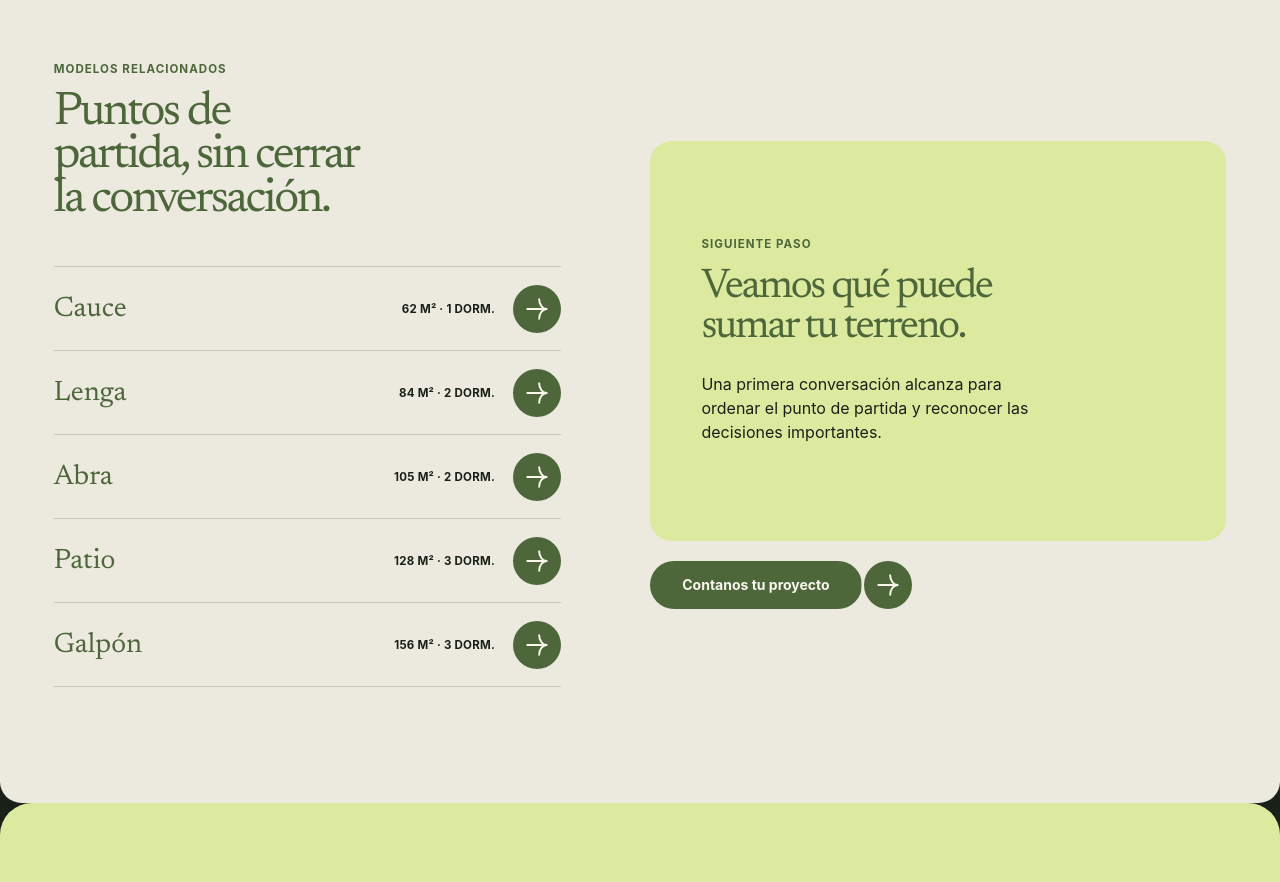
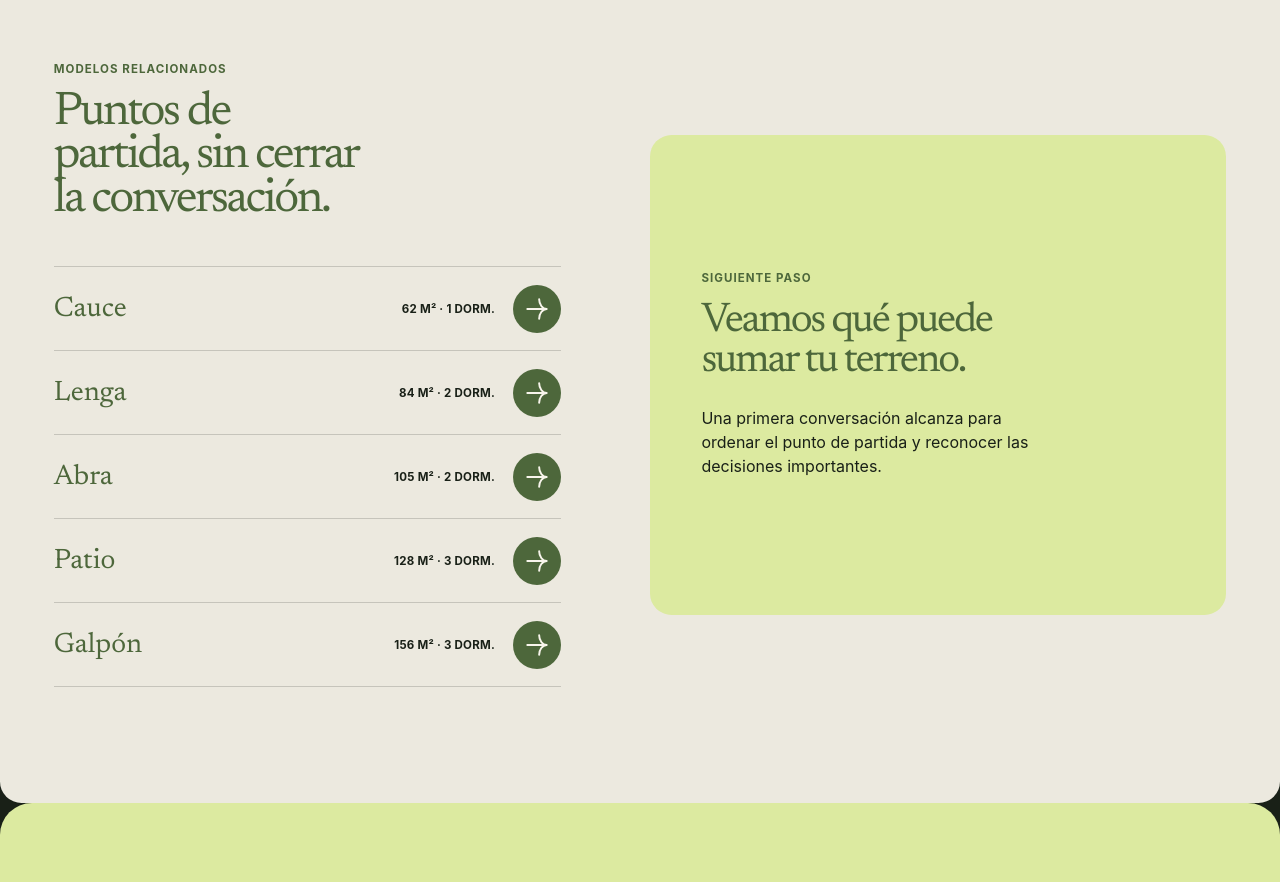
Before and after one commit to muga-system/hospitalidades-linde, an Astro site: page /soluciones/vivienda-permanente in a window 1280 px wide. Shown: the part 4600-5482 px from the top of the page. Built offline with nearby package versions, Linux system fonts and the light colour scheme; Astro itself is replaced by a stand-in of ours; a web font is replaced by a local one.

Commit message:
fix: integra el cierre con el footer

```diff
--- a/src/components/solutions/SolutionClosing.astro
+++ b/src/components/solutions/SolutionClosing.astro
@@ -1,5 +1,4 @@
 ---
-import ActionLink from "../global/ActionLink.astro";
 import CtaArrow from "../global/CtaArrow.astro";
 import { formatBedrooms } from "../../data/selectors";
 import type { Model } from "../../data/types";
@@ -35,7 +34,6 @@ const { linkedModels } = Astro.props;
         ))}
       </div>
     </div>
-    <div class="solution-detail__compact-cta-column">
     <aside class="solution-detail__compact-cta">
       <p class="eyebrow">Siguiente paso</p>
       <h2>Veamos qué puede sumar tu terreno.</h2>
@@ -44,14 +42,6 @@ const { linkedModels } = Astro.props;
         reconocer las decisiones importantes.
       </p>
     </aside>
-      <div class="solution-detail__compact-end-action">
-        <ActionLink
-          href="/empezar/"
-          label="Contanos tu proyecto"
-          variant="hero"
-        />
-      </div>
-    </div>
   </div>
 </section>
 
@@ -133,14 +123,9 @@ const { linkedModels } = Astro.props;
     --cta-arrow-out-delay: 150ms;
     --cta-arrow-in-delay: 240ms;
   }
-  .solution-detail__compact-cta-column {
-    display: flex;
-    flex-direction: column;
-    align-items: flex-start;
-  }
   .solution-detail__compact-cta {
     width: 100%;
-    min-height: clamp(25rem, 28vw, 31rem);
+    min-height: clamp(30rem, 36vw, 38rem);
     display: flex;
     flex-direction: column;
     justify-content: center;
@@ -166,14 +151,6 @@ const { linkedModels } = Astro.props;
     margin-top: 1.55rem;
     line-height: 1.5;
   }
-  .solution-detail__compact-end-action {
-    --cta-background: var(--forest);
-    --cta-color: var(--white);
-    --cta-wipe-background: var(--leaf);
-    --cta-wipe-color: var(--ink);
-    --cta-focus-color: var(--leaf);
-    margin-top: 1.25rem;
-  }
 
   @media (max-width: 900px) {
     .solution-detail__compact-end-grid {
@@ -181,7 +158,7 @@ const { linkedModels } = Astro.props;
       gap: 3.5rem;
       align-items: start;
     }
-    .solution-detail__compact-cta { min-height: 0; }
+    .solution-detail__compact-cta { min-height: 28rem; }
   }
 
   @media (max-width: 560px) {
```
Lines whose indentation alone changed are shown as unchanged.
